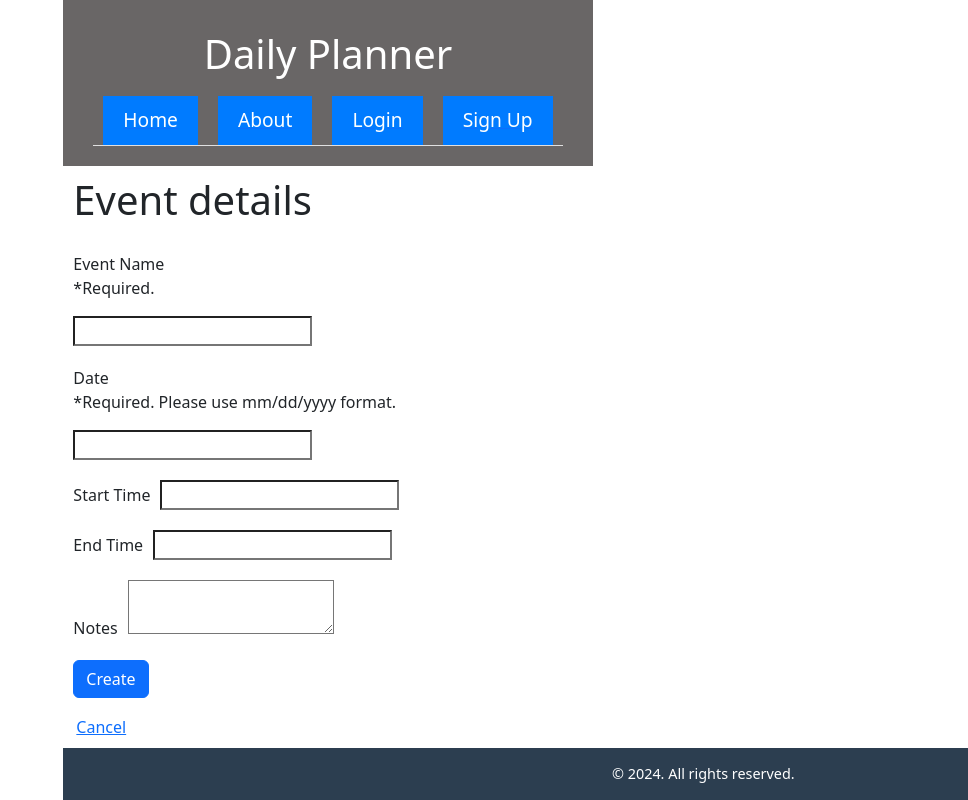
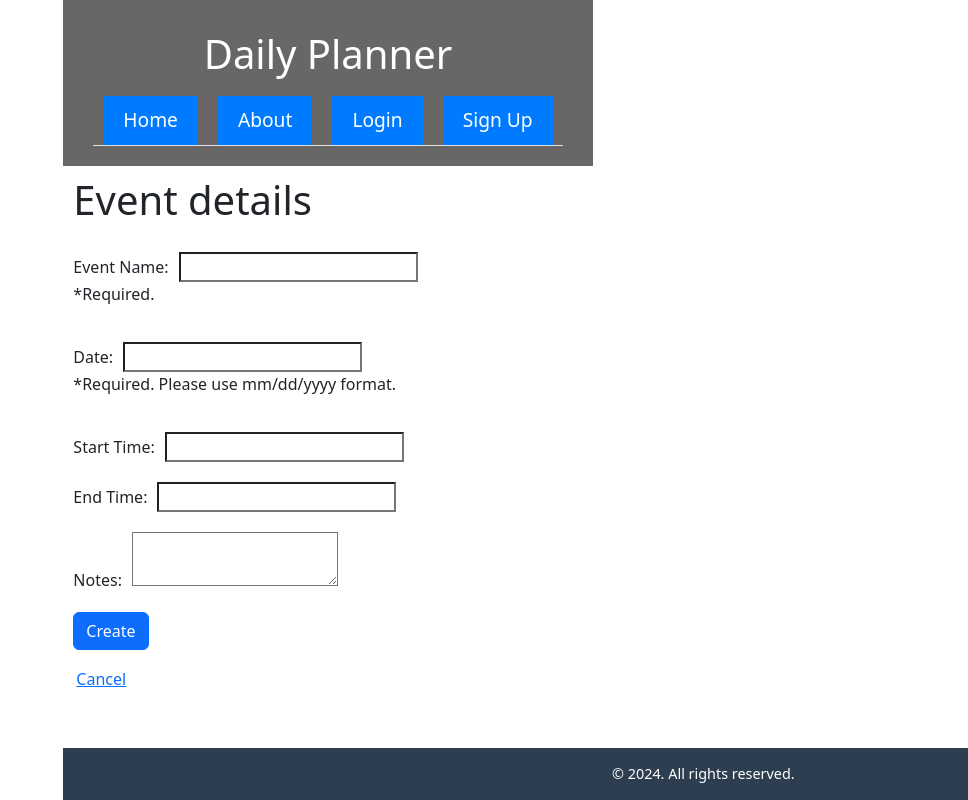
Before and after one commit to usamabadarr/NeetPlan, a React (Vite) app in the folder client/: page /event-create in a window 1280 px wide. Shown: the whole page, without its empty margins (312-1280 px from the left). Built offline with nearby package versions, Linux system fonts and the light colour scheme.

Commit message:
cleaned up form text

```diff
--- a/client/src/pages/EventCreatePage.tsx
+++ b/client/src/pages/EventCreatePage.tsx
@@ -46,8 +46,7 @@ function EventCreatePage() {
               <form className='form login-form' onSubmit={handleSubmit}>
                 <h1>Event details</h1>
                 <div className='form-group'>
-                  <label>Event Name</label>
-                  <p className="form-req">*Required.</p>
+                  <label>Event Name:</label>
                   <input
                     className='form-input'
                     type='text'
@@ -55,10 +54,10 @@ function EventCreatePage() {
                     value={eventNew.name || ''}
                     onChange={handleChange}
                   />
+                  <p className="form-req">*Required.</p>
                 </div>
                 <div className='form-group'>
-                  <label>Date</label>
-                  <p className="form-req">*Required. Please use mm/dd/yyyy format.</p>
+                  <label>Date:</label>
                   <input
                     className='form-input'
                     type='text'
@@ -66,9 +65,10 @@ function EventCreatePage() {
                     value={eventNew.date || ''}
                     onChange={handleChange}
                   />
+                  <p className="form-req">*Required. Please use mm/dd/yyyy format.</p>
                 </div>
                 <div className='form-group'>
-                  <label>Start Time</label>
+                  <label>Start Time:</label>
                   <input
                     className='form-input'
                     type='text'
@@ -78,7 +78,7 @@ function EventCreatePage() {
                   />
                 </div>
                 <div className='form-group'>
-                  <label>End Time</label>
+                  <label>End Time:</label>
                   <input
                     className='form-input'
                     type='text'
@@ -88,7 +88,7 @@ function EventCreatePage() {
                   />
                 </div>
                 <div className='form-group'>
-                  <label>Notes</label>
+                  <label>Notes:</label>
                   <textarea
                     className='form-input'
                     name='notes'
--- a/client/src/pages/EventEditPage.tsx
+++ b/client/src/pages/EventEditPage.tsx
@@ -69,8 +69,7 @@ function EventEditPage() {
               <form className='form login-form' onSubmit={handleSubmit}>
                 <h1>Event details</h1>
                 <div className='form-group'>
-                  <label>Event Name</label>
-                  <p className="form-req">*Required.</p>
+                  <label>Event Name:</label>
                   <input
                     className='form-input'
                     type='text'
@@ -78,10 +77,10 @@ function EventEditPage() {
                     value={eventUpdate.name || ''}
                     onChange={handleChange}
                   />
+                  <p className="form-req">*Required.</p>
                 </div>
                 <div className='form-group'>
-                  <label>Date</label>
-                  <p className="form-req">*Required. Please use mm/dd/yyyy format.</p>
+                  <label>Date:</label>
                   <input
                     className='form-input'
                     type='text'
@@ -89,9 +88,10 @@ function EventEditPage() {
                     value={eventUpdate.date || ''}
                     onChange={handleChange}
                   />
+                  <p className="form-req">*Required. Please use mm/dd/yyyy format.</p>
                 </div>
                 <div className='form-group'>
-                  <label>Start Time</label>
+                  <label>Start Time:</label>
                   <input
                     className='form-input'
                     type='text'
@@ -101,7 +101,7 @@ function EventEditPage() {
                   />
                 </div>
                 <div className='form-group'>
-                  <label>End Time</label>
+                  <label>End Time:</label>
                   <input
                     className='form-input'
                     type='text'
@@ -111,7 +111,7 @@ function EventEditPage() {
                   />
                 </div>
                 <div className='form-group'>
-                  <label>Notes</label>
+                  <label>Notes:</label>
                   <textarea
                     className='form-input'
                     name='notes'
--- a/client/src/pages/SignupPage.tsx
+++ b/client/src/pages/SignupPage.tsx
@@ -61,8 +61,6 @@ const SignupPage = () => {
         <form className='form login-form' onSubmit={handleSubmit}>
           <h1>Signup</h1>
           <div className='form-group'>
-            <label>Email</label>
-            <p className="form-req">*Required.</p>
             <label>Email:</label>
             <input
               className='form-input'
@@ -71,10 +69,9 @@ const SignupPage = () => {
               value={signupData.email || ''}
               onChange={handleChange}
             />
+            <p className="form-req">*Required</p>
           </div>
           <div className='form-group'>
-            <label>Password</label>
-            <p className="form-req">*Required.</p>
             <label>Password:</label>
             <input
               className='form-input'
@@ -83,11 +80,10 @@ const SignupPage = () => {
               value={signupData.password || ''}
               onChange={handleChange}
             />
+            <p className="form-req">*Required</p>
           </div>
           <div className='form-group'>
-            <label>Name</label>
             <label>Name:</label>
-            <p className='optional'> *optional</p>
             <input
               className='form-input'
               type='text'
@@ -97,9 +93,7 @@ const SignupPage = () => {
             />
           </div>
           <div className='form-group'>
-            <label>Zip Code</label>
             <label>Zip Code:</label>
-            <p className='optional'> *optional.</p>
             <input
               className='form-input'
               type='text'
```
